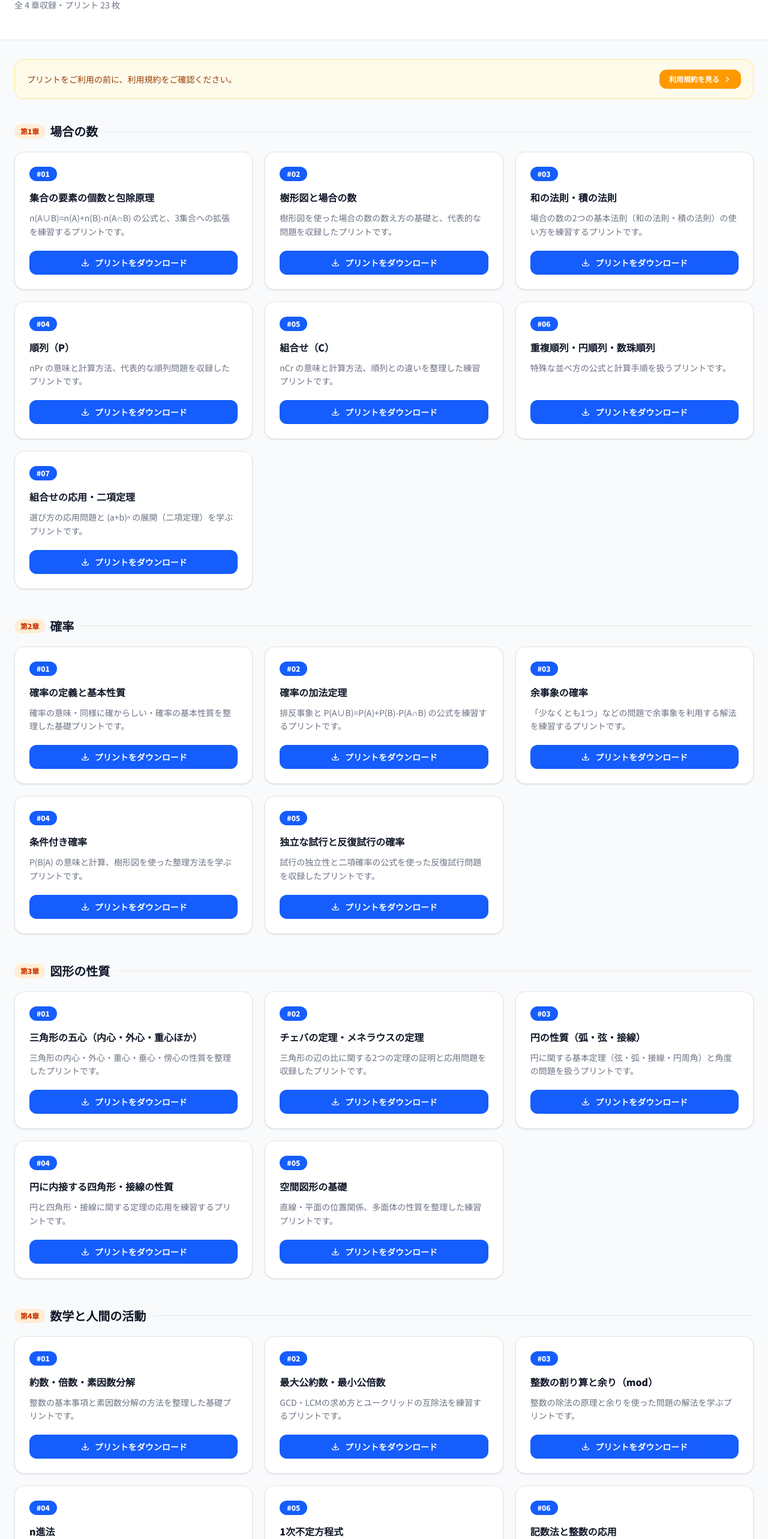
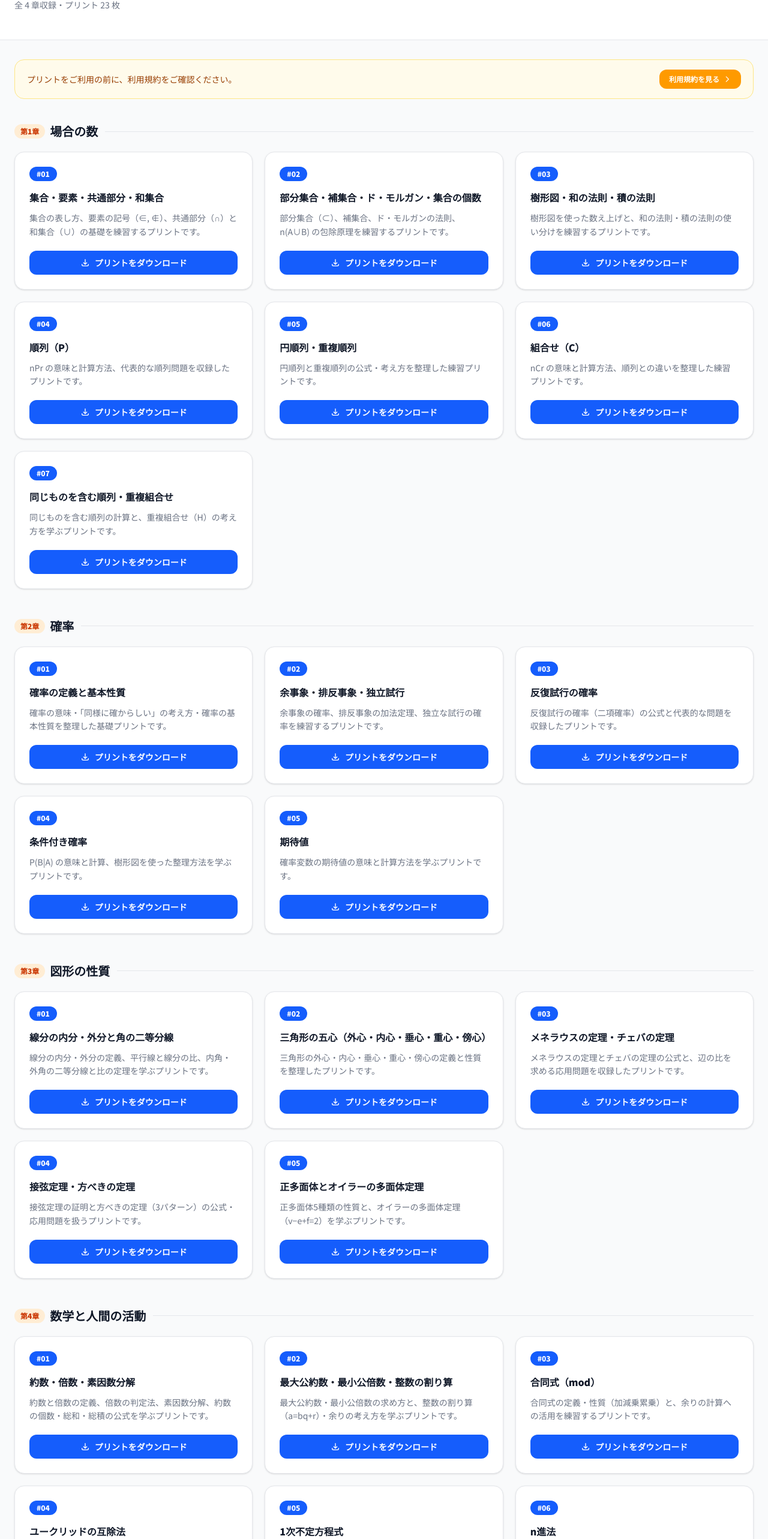
Before and after one commit to mathematics2560/sansu-sugaku-atelier, a Next.js app: page /prints/mathA in a window 1280 px wide. Shown: the part 231-2797 px from the top of the page at 60% size. Built offline with nearby package versions, Linux system fonts and the light colour scheme.

Commit message:
数学Aプリント情報修正・トップ対応コンテンツ更新・お知らせ追加
Co-Authored-By: Claude Sonnet 4.6 <noreply@anthropic.com>

```diff
--- a/app/page.tsx
+++ b/app/page.tsx
@@ -106,7 +106,7 @@ const FEATURES = [
 const HERO_STATS = [
   { icon: "🎥", num: "0本", label: "動画コンテンツ", solid: true },
   { icon: "📄", num: "61枚", label: "無料プリント", solid: false },
-  { icon: "📚", num: "高校数学Ⅰ", label: "対応コンテンツ", solid: false },
+  { icon: "📚", num: "高校数学Ⅰ・A", label: "対応コンテンツ", solid: false },
   { icon: "✅", num: "完全無料", label: "登録不要", solid: true, green: true },
 ];
 
--- a/app/prints/mathA/page.tsx
+++ b/app/prints/mathA/page.tsx
@@ -23,20 +23,20 @@ const CHAPTERS: Chapter[] = [
     prints: [
       {
         id: "01",
-        title: "集合の要素の個数と包除原理",
-        desc: "n(A∪B)=n(A)+n(B)-n(A∩B) の公式と、3集合への拡張を練習するプリントです。",
+        title: "集合・要素・共通部分・和集合",
+        desc: "集合の表し方、要素の記号（∈, ∉）、共通部分（∩）と和集合（∪）の基礎を練習するプリントです。",
         filename: "1_場合の数_No.1.pdf",
       },
       {
         id: "02",
-        title: "樹形図と場合の数",
-        desc: "樹形図を使った場合の数の数え方の基礎と、代表的な問題を収録したプリントです。",
+        title: "部分集合・補集合・ド・モルガン・集合の個数",
+        desc: "部分集合（⊂）、補集合、ド・モルガンの法則、n(A∪B) の包除原理を練習するプリントです。",
         filename: "1_場合の数_No.2.pdf",
       },
       {
         id: "03",
-        title: "和の法則・積の法則",
-        desc: "場合の数の2つの基本法則（和の法則・積の法則）の使い方を練習するプリントです。",
+        title: "樹形図・和の法則・積の法則",
+        desc: "樹形図を使った数え上げと、和の法則・積の法則の使い分けを練習するプリントです。",
         filename: "1_場合の数_No.3.pdf",
       },
       {
@@ -47,20 +47,20 @@ const CHAPTERS: Chapter[] = [
       },
       {
         id: "05",
-        title: "組合せ（C）",
-        desc: "nCr の意味と計算方法、順列との違いを整理した練習プリントです。",
+        title: "円順列・重複順列",
+        desc: "円順列と重複順列の公式・考え方を整理した練習プリントです。",
         filename: "1_場合の数_No.5.pdf",
       },
       {
         id: "06",
-        title: "重複順列・円順列・数珠順列",
-        desc: "特殊な並べ方の公式と計算手順を扱うプリントです。",
+        title: "組合せ（C）",
+        desc: "nCr の意味と計算方法、順列との違いを整理した練習プリントです。",
         filename: "1_場合の数_No.6.pdf",
       },
       {
         id: "07",
-        title: "組合せの応用・二項定理",
-        desc: "選び方の応用問題と (a+b)ⁿ の展開（二項定理）を学ぶプリントです。",
+        title: "同じものを含む順列・重複組合せ",
+        desc: "同じものを含む順列の計算と、重複組合せ（H）の考え方を学ぶプリントです。",
         filename: "1_場合の数_No.7.pdf",
       },
     ],
@@ -72,19 +72,19 @@ const CHAPTERS: Chapter[] = [
       {
         id: "01",
         title: "確率の定義と基本性質",
-        desc: "確率の意味・同様に確からしい・確率の基本性質を整理した基礎プリントです。",
+        desc: "確率の意味・「同様に確からしい」の考え方・確率の基本性質を整理した基礎プリントです。",
         filename: "2_確率_No.1.pdf",
       },
       {
         id: "02",
-        title: "確率の加法定理",
-        desc: "排反事象と P(A∪B)=P(A)+P(B)-P(A∩B) の公式を練習するプリントです。",
+        title: "余事象・排反事象・独立試行",
+        desc: "余事象の確率、排反事象の加法定理、独立な試行の確率を練習するプリントです。",
         filename: "2_確率_No.2.pdf",
       },
       {
         id: "03",
-        title: "余事象の確率",
-        desc: "「少なくとも1つ」などの問題で余事象を利用する解法を練習するプリントです。",
+        title: "反復試行の確率",
+        desc: "反復試行の確率（二項確率）の公式と代表的な問題を収録したプリントです。",
         filename: "2_確率_No.3.pdf",
       },
       {
@@ -95,8 +95,8 @@ const CHAPTERS: Chapter[] = [
       },
       {
         id: "05",
-        title: "独立な試行と反復試行の確率",
-        desc: "試行の独立性と二項確率の公式を使った反復試行問題を収録したプリントです。",
+        title: "期待値",
+        desc: "確率変数の期待値の意味と計算方法を学ぶプリントです。",
         filename: "2_確率_No.5.pdf",
       },
     ],
@@ -107,32 +107,32 @@ const CHAPTERS: Chapter[] = [
     prints: [
       {
         id: "01",
-        title: "三角形の五心（内心・外心・重心ほか）",
-        desc: "三角形の内心・外心・重心・垂心・傍心の性質を整理したプリントです。",
+        title: "線分の内分・外分と角の二等分線",
+        desc: "線分の内分・外分の定義、平行線と線分の比、内角・外角の二等分線と比の定理を学ぶプリントです。",
         filename: "3_図形の性質_No.1.pdf",
       },
       {
         id: "02",
-        title: "チェバの定理・メネラウスの定理",
-        desc: "三角形の辺の比に関する2つの定理の証明と応用問題を収録したプリントです。",
+        title: "三角形の五心（外心・内心・垂心・重心・傍心）",
+        desc: "三角形の外心・内心・垂心・重心・傍心の定義と性質を整理したプリントです。",
         filename: "3_図形の性質_No.2.pdf",
       },
       {
         id: "03",
-        title: "円の性質（弧・弦・接線）",
-        desc: "円に関する基本定理（弦・弧・接線・円周角）と角度の問題を扱うプリントです。",
+        title: "メネラウスの定理・チェバの定理",
+        desc: "メネラウスの定理とチェバの定理の公式と、辺の比を求める応用問題を収録したプリントです。",
         filename: "3_図形の性質_No.3.pdf",
       },
       {
         id: "04",
-        title: "円に内接する四角形・接線の性質",
-        desc: "円と四角形・接線に関する定理の応用を練習するプリントです。",
+        title: "接弦定理・方べきの定理",
+        desc: "接弦定理の証明と方べきの定理（3パターン）の公式・応用問題を扱うプリントです。",
         filename: "3_図形の性質_No.4.pdf",
       },
       {
         id: "05",
-        title: "空間図形の基礎",
-        desc: "直線・平面の位置関係、多面体の性質を整理した練習プリントです。",
+        title: "正多面体とオイラーの多面体定理",
+        desc: "正多面体5種類の性質と、オイラーの多面体定理（v−e+f=2）を学ぶプリントです。",
         filename: "3_図形の性質_No.5.pdf",
       },
     ],
@@ -144,37 +144,37 @@ const CHAPTERS: Chapter[] = [
       {
         id: "01",
         title: "約数・倍数・素因数分解",
-        desc: "整数の基本事項と素因数分解の方法を整理した基礎プリントです。",
+        desc: "約数と倍数の定義、倍数の判定法、素因数分解、約数の個数・総和・総積の公式を学ぶプリントです。",
         filename: "4_数学と人間の活動_No.1.pdf",
       },
       {
         id: "02",
-        title: "最大公約数・最小公倍数",
-        desc: "GCD・LCMの求め方とユークリッドの互除法を練習するプリントです。",
+        title: "最大公約数・最小公倍数・整数の割り算",
+        desc: "最大公約数・最小公倍数の求め方と、整数の割り算（a=bq+r）・余りの考え方を学ぶプリントです。",
         filename: "4_数学と人間の活動_No.2.pdf",
       },
       {
         id: "03",
-        title: "整数の割り算と余り（mod）",
-        desc: "整数の除法の原理と余りを使った問題の解法を学ぶプリントです。",
+        title: "合同式（mod）",
+        desc: "合同式の定義・性質（加減乗累乗）と、余りの計算への活用を練習するプリントです。",
         filename: "4_数学と人間の活動_No.3.pdf",
       },
       {
         id: "04",
-        title: "n進法",
-        desc: "2進法・8進法・16進法への変換と計算を練習するプリントです。",
+        title: "ユークリッドの互除法",
+        desc: "ユークリッドの互除法による最大公約数の計算と、1次不定方程式の特殊解の求め方を学ぶプリントです。",
         filename: "4_数学と人間の活動_No.4.pdf",
       },
       {
         id: "05",
         title: "1次不定方程式",
-        desc: "ax+by=c の形の整数解の求め方をユークリッドの互除法と組み合わせて学ぶプリントです。",
+        desc: "ax+by=c の形の整数解の求め方を、特殊解と一般解の流れで学ぶプリントです。",
         filename: "4_数学と人間の活動_No.5.pdf",
       },
       {
         id: "06",
-        title: "記数法と整数の応用",
-        desc: "日常生活に活かされる整数の理論（ISBN・バーコード等）の応用問題を収録しています。",
+        title: "n進法",
+        desc: "n進法の仕組みと、2進法・3進法・5進法・8進法と10進法の相互変換を練習するプリントです。",
         filename: "4_数学と人間の活動_No.6.pdf",
       },
     ],
--- a/data/news.json
+++ b/data/news.json
@@ -1,5 +1,7 @@
 [
+  {"date": "2026.06.17", "tag": "プリント", "title":"数学A 場合の数 確率 図形の性質 数学と人間の活動 のプリントを公開しました"},
+  {"date": "2026.06.17", "tag": "プリント", "title":"数学Ⅰ 集合と命題 2次関数 図形と計量 データの分析のプリントを公開しました"},
   {"date": "2026.06.16", "tag": "NEW",     "title": "ホームページを公開しました！"},
-  {"date": "2026.06.16", "tag": "プリント", "title": "数学Ⅰ 数と式 No.1〜No.11のプリントを公開しました"},
+  {"date": "2026.06.16", "tag": "プリント", "title": "数学Ⅰ 数と式 のプリントを公開しました"},
   {"date": "2026.06.16", "tag": "動画",    "title": "YouTubeチャンネルを開設しました"}
 ]
```
